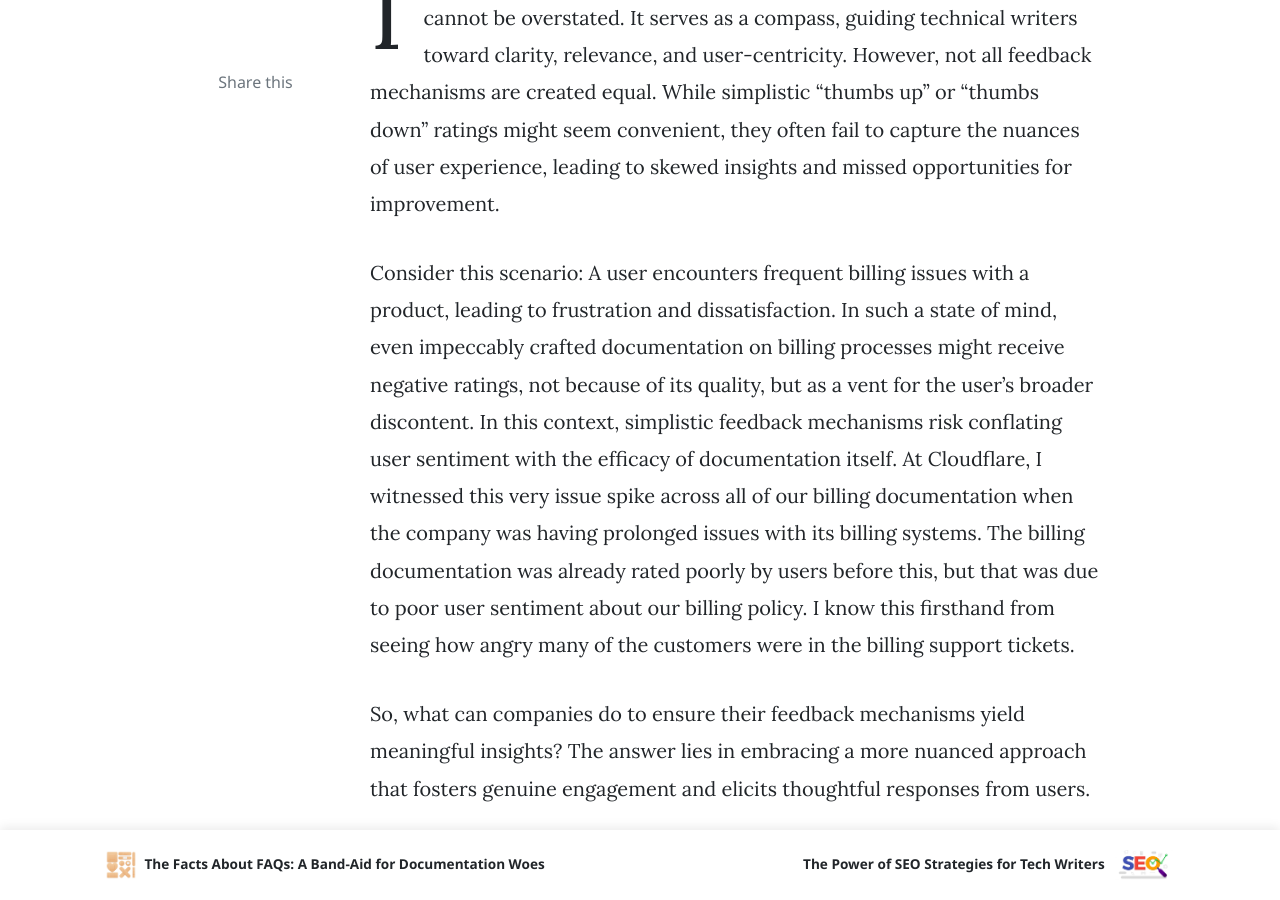
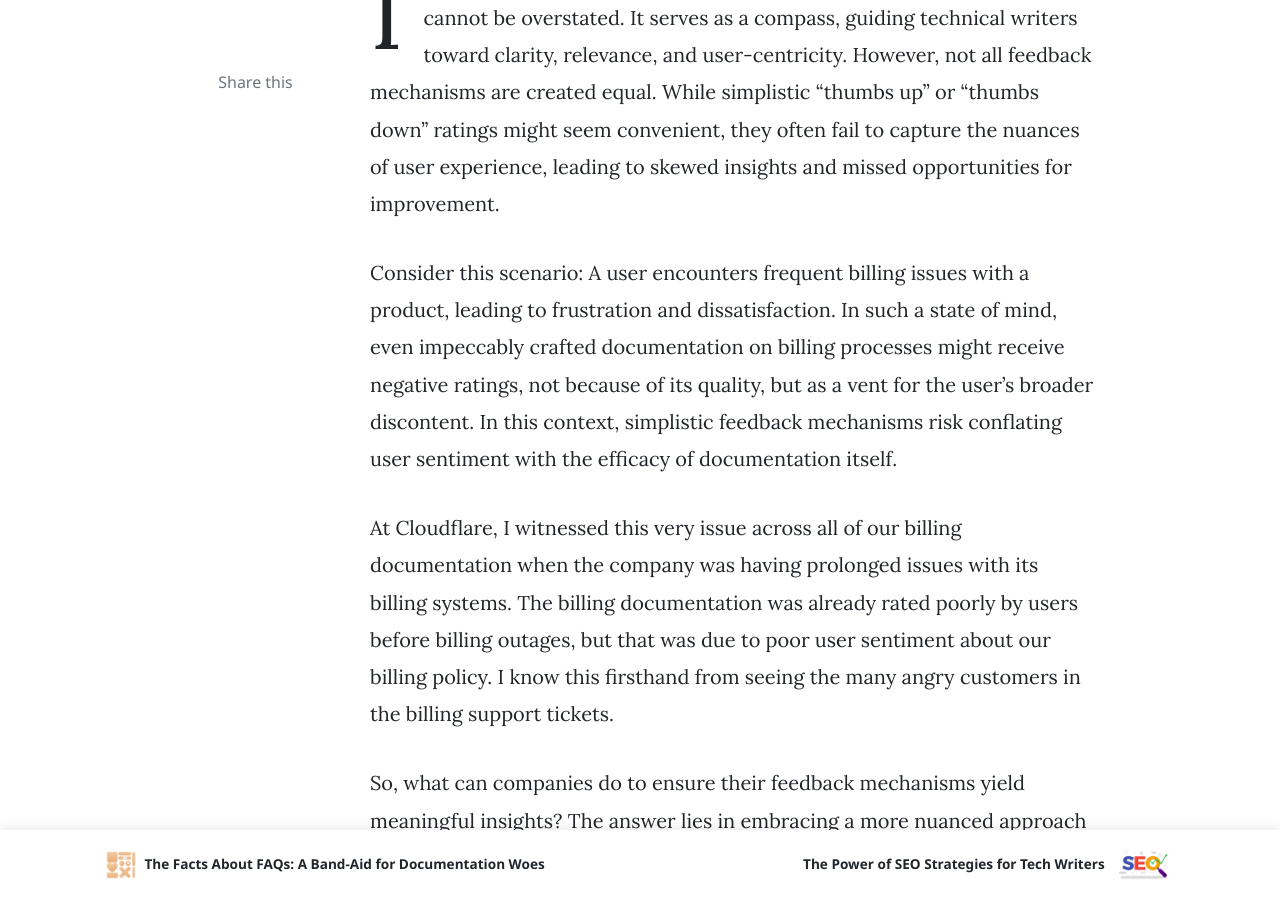
Before and after one commit to stumblefiend/jeremy.pugh, a Jekyll site: the page built from _posts/2024-05-01-feedback-mechanisms.md, in a window 1280 px wide and 900 px high, scrolled down 701 px. Built offline with Jekyll 4.4.1, drawn with Linux system fonts in a browser that asks for light colours; nearby versions of some CDN libraries; comment, search, counter and statistics services are not loaded; some of the changed text lies outside the part shown.

Commit message:
Update 2024-05-01-feedback-mechanisms.md

```diff
--- a/_posts/2024-05-01-feedback-mechanisms.md
+++ b/_posts/2024-05-01-feedback-mechanisms.md
@@ -8,7 +8,9 @@
 
 In the realm of product documentation, the value of user feedback cannot be overstated. It serves as a compass, guiding technical writers toward clarity, relevance, and user-centricity. However, not all feedback mechanisms are created equal. While simplistic "thumbs up" or "thumbs down" ratings might seem convenient, they often fail to capture the nuances of user experience, leading to skewed insights and missed opportunities for improvement.
 
-Consider this scenario: A user encounters frequent billing issues with a product, leading to frustration and dissatisfaction. In such a state of mind, even impeccably crafted documentation on billing processes might receive negative ratings, not because of its quality, but as a vent for the user's broader discontent. In this context, simplistic feedback mechanisms risk conflating user sentiment with the efficacy of documentation itself. At Cloudflare, I witnessed this very issue spike across all of our billing documentation when the company was having prolonged issues with its billing systems. The billing documentation was already rated poorly by users before this, but that was due to poor user sentiment about our billing policy. I know this firsthand from seeing how angry many of the customers were in the billing support tickets.
+Consider this scenario: A user encounters frequent billing issues with a product, leading to frustration and dissatisfaction. In such a state of mind, even impeccably crafted documentation on billing processes might receive negative ratings, not because of its quality, but as a vent for the user's broader discontent. In this context, simplistic feedback mechanisms risk conflating user sentiment with the efficacy of documentation itself.
+
+At Cloudflare, I witnessed this very issue across all of our billing documentation when the company was having prolonged issues with its billing systems. The billing documentation was already rated poorly by users before billing outages, but that was due to poor user sentiment about our billing policy. I know this firsthand from seeing the many angry customers in the billing support tickets.
 
 So, what can companies do to ensure their feedback mechanisms yield meaningful insights? The answer lies in embracing a more nuanced approach that fosters genuine engagement and elicits thoughtful responses from users.
 
```
Also changed, not shown: other parts of _posts/2024-05-01-feedback-mechanisms.md (+1 -1 lines).
